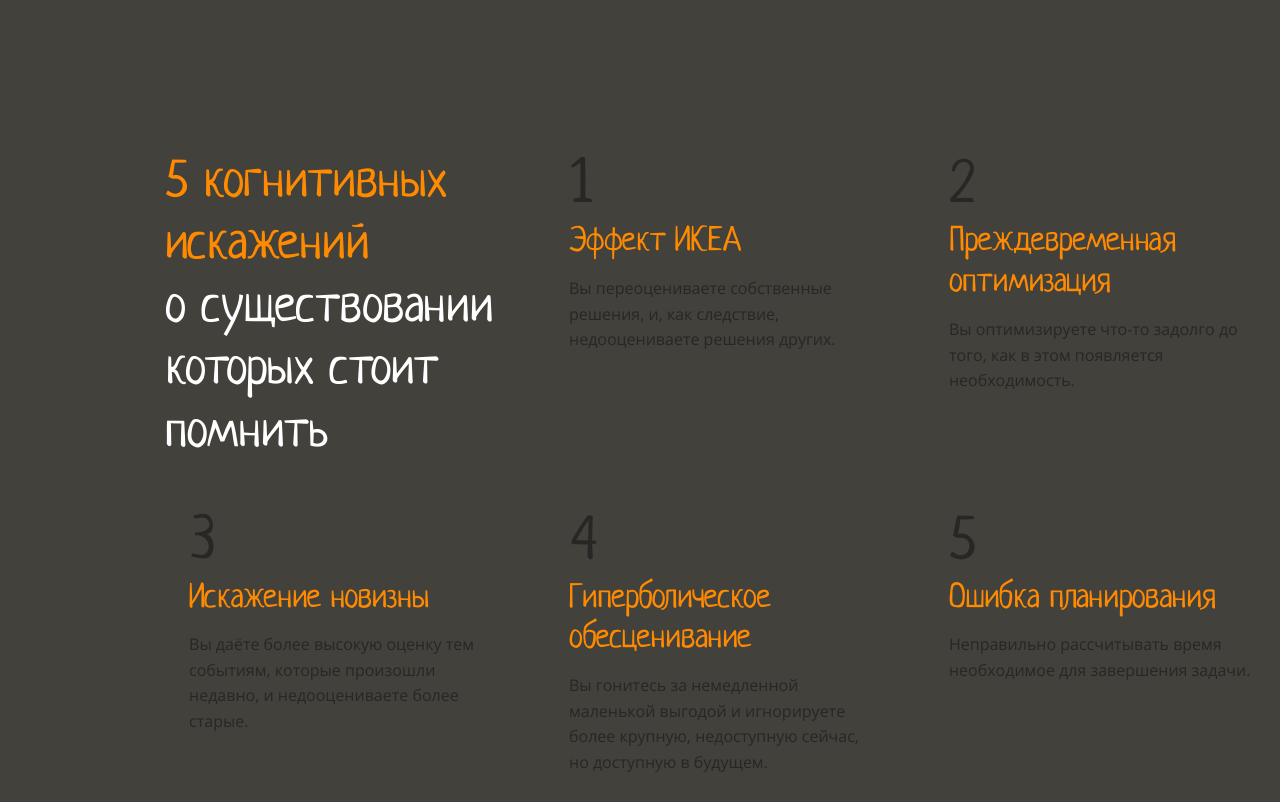
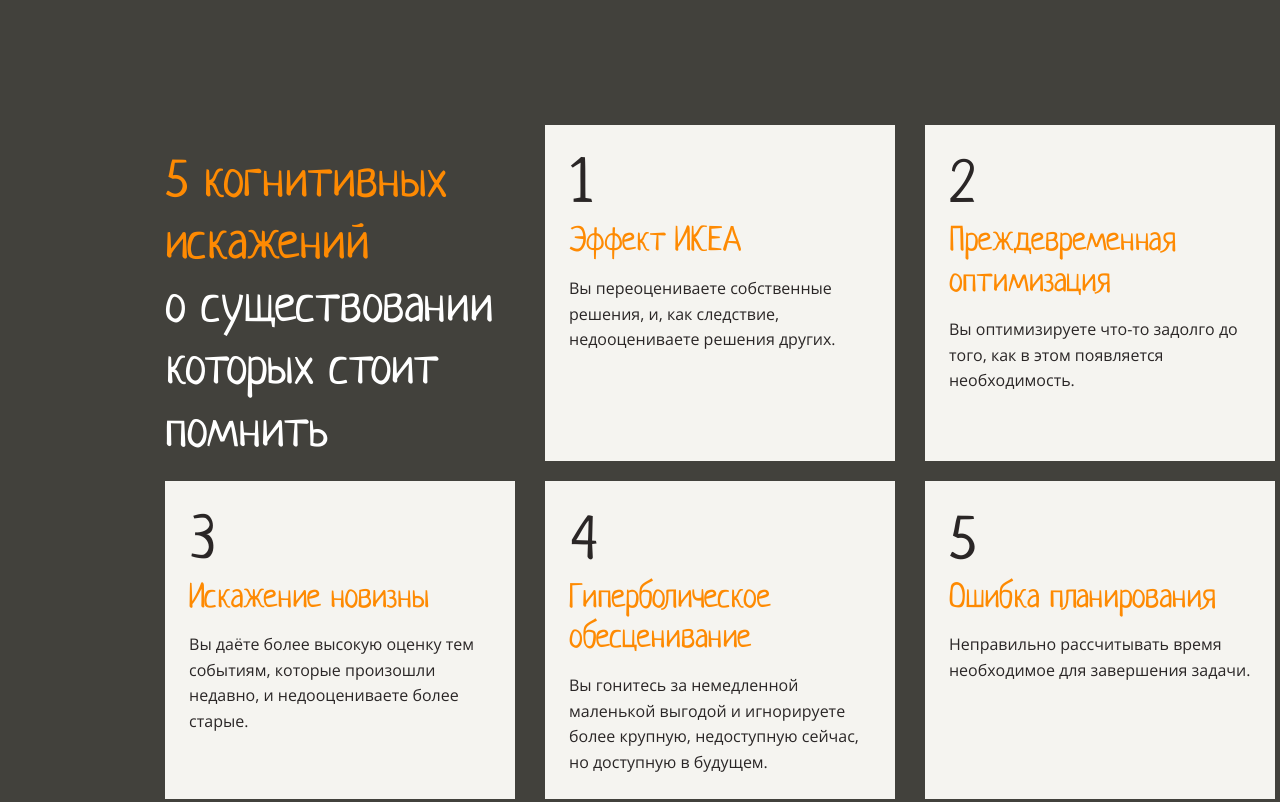
Before and after one commit to YaAleksey/layout-designer-project-lvl1, a website: page src/index.html in a window 1280 px wide. Shown: the part 1800-2602 px from the top of the page. Drawn offline with Linux system fonts and the light colour scheme; grey boxes are pictures that could not be loaded.

Commit message:
comeback .nav-card

```diff
--- a/src/index.html
+++ b/src/index.html
@@ -71,7 +71,7 @@
           </div>
         </div>
 
-        <a href="#ikea-effect" class="link-text columns-column mg-l-15 mg-r-15">
+        <a href="#ikea-effect" class="link-text columns-column mg-l-15 mg-r-15 nav-card">
           <div class="nav-column-item">
             <div class="column-item-flex">
               <div class="item-number title">1</div>
@@ -82,7 +82,7 @@
           </div>
         </a>
 
-        <a href="#premature-optimization" class="link-text columns-column mg-l-15">
+        <a href="#premature-optimization" class="link-text columns-column mg-l-15 nav-card">
           <div class="nav-column-item">
             <div class="column-item-flex">
               <div class="item-number title">2</div>
@@ -92,7 +92,7 @@
           </div>
         </a>
 
-        <a href="#distortion-of-novelty" class="link-text columns-column mg-r-15">
+        <a href="#distortion-of-novelty" class="link-text columns-column mg-r-15 nav-card">
           <div class="nav-column-item">
             <div class="column-item-flex">
               <div class="item-number title">3</div>
@@ -103,7 +103,7 @@
           </div>
         </a>
 
-        <a href="#hyperbolic-depreciation" class="link-text columns-column mg-r-15 mg-l-15">
+        <a href="#hyperbolic-depreciation" class="link-text columns-column mg-r-15 mg-l-15 nav-card">
           <div class="nav-column-item">
             <div class="column-item-flex">
               <div class="item-number title">4</div>
@@ -114,7 +114,7 @@
           </div>
         </a>
 
-        <a href="#errors-in-planning" class="link-text columns-column mg-l-15">
+        <a href="#errors-in-planning" class="link-text columns-column mg-l-15 nav-card">
           <div class="nav-column-item">
             <div class="column-item-flex">
               <div class="item-number title">5</div>
--- a/src/styles/style.css
+++ b/src/styles/style.css
@@ -302,11 +302,11 @@ div.content-width {
   margin-left: 15px;
 }
 
-/* .nav-card:hover {
+.nav-card:hover {
   position: relative;
   top: -10px;
   left: 10px;
-} */
+}
 
 .card-content {
   padding: 100px 165px;
```
